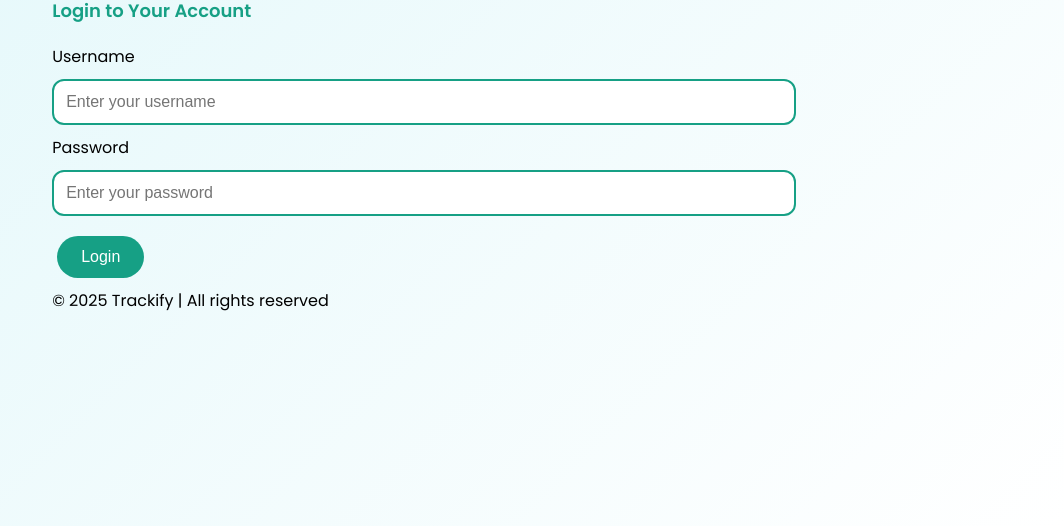
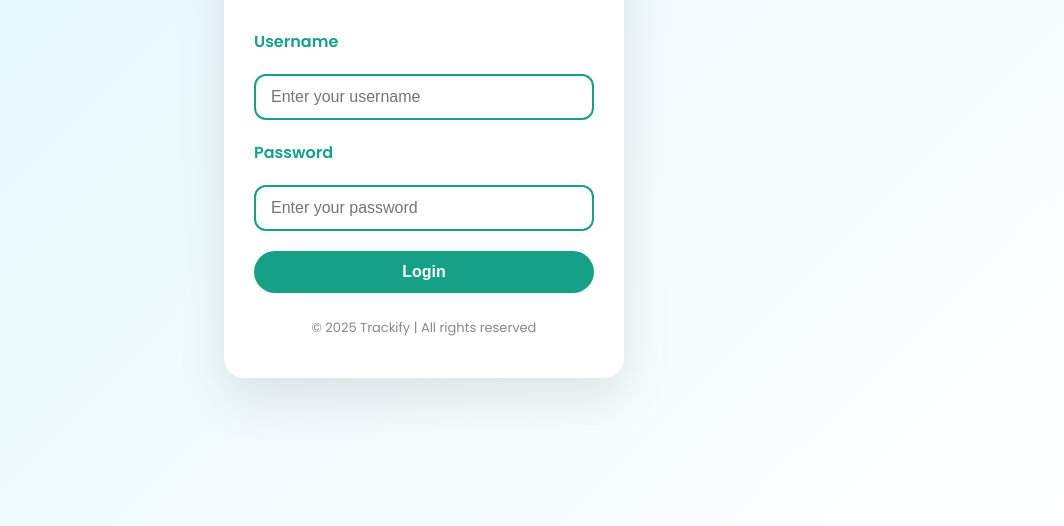
Before and after one commit to BharaniKumar05/Trackify, a plain HTML site: page index.html in a window 1280 px wide. Shown: the part 274-800 px from the top of the page, without its empty margins (216-1280 px from the left). Drawn offline with Linux system fonts and the light colour scheme.

Commit message:
Update style1.css

```diff
--- a/style1.css
+++ b/style1.css
@@ -1,69 +1,85 @@
+
 * {
   margin: 0;
   padding: 0;
   box-sizing: border-box;
 }
+
 body {
   font-family: 'Poppins', sans-serif;
   background: linear-gradient(135deg, #e0f7fa, #ffffff);
-  min-height: 100vh;
+  height: 100vh;
   display: flex;
   justify-content: center;
   align-items: center;
-  padding: 40px 20px;
 }
-.card {
+
+.login-card {
   background: white;
-  padding: 40px;
-  max-width: 600px;
-  width: 100%;
+  padding: 40px 30px;
   border-radius: 20px;
   box-shadow: 0 20px 50px rgba(0, 0, 0, 0.1);
   text-align: center;
+  width: 100%;
+  max-width: 400px;
 }
+
 h1 {
+  font-size: 32px;
   color: #2c3e50;
-  font-size: 32px;
   margin-bottom: 10px;
 }
+
 h2 {
+  font-size: 18px;
   color: #16a085;
-  font-size: 18px;
-  margin-bottom: 20px;
+  margin-bottom: 30px;
 }
+
+form {
+  display: flex;
+  flex-direction: column;
+  gap: 20px;
+}
+
+label {
+  font-weight: 600;
+  color: #16a085;
+  text-align: left;
+}
+
 input[type="text"],
 input[type="password"] {
-  width: 100%;
-  padding: 12px;
-  margin: 10px 0;
+  padding: 12px 15px;
   border: 2px solid #16a085;
   border-radius: 12px;
   font-size: 16px;
+  transition: border-color 0.3s ease;
 }
-button,
-.button {
-  background-color: #16a085;
+
+input:focus {
+  border-color: #117a65;
+  outline: none;
+}
+
+button {
+  padding: 12px;
+  background: #16a085;
   color: white;
-  padding: 12px 24px;
   border: none;
   border-radius: 30px;
   font-size: 16px;
-  margin: 10px 5px;
-  text-decoration: none;
-  display: inline-block;
+  font-weight: 600;
   cursor: pointer;
+  transition: background 0.3s ease;
 }
-button:hover,
-.button:hover {
-  background-color: #117a65;
+
+button:hover {
+  background: #117a65;
 }
-ul {
-  list-style: none;
-  margin-top: 15px;
+
+.footer-text {
+  margin-top: 25px;
+  font-size: 13px;
+  color: #888;
 }
-ul li {
-  background: #f0f4f7;
-  padding: 10px;
-  margin-bottom: 8px;
-  border-radius: 8px;
-}
```
